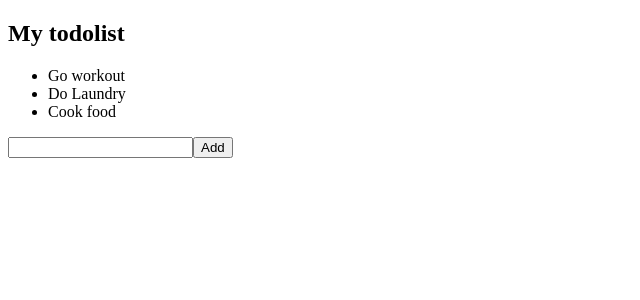
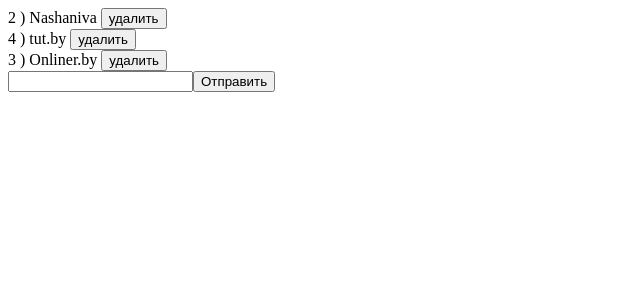
Before and after one commit to agropksg/vue-training, a Vue app: page / in a window 1280 px wide. Shown: the top 300 px of the page, without its empty margins (0-640 px from the left). Built offline with nearby package versions, Linux system fonts and the light colour scheme.

Commit message:
rewrite all project

```diff
--- a/src/App.vue
+++ b/src/App.vue
@@ -1,43 +1,42 @@
 <template>
   <div id="app">
-    <Todos :todos="todos" />
-    <AddTodo @addTodo="addTodo" />
+    <Todos v-bind:items = 'list' />
+    <AddTodoItem @add-func="addToList" />
   </div>
 </template>
 
 <script>
 import Todos from './components/Todos';
-import AddTodo from './components/AddTodo';
-
+import AddTodoItem from './components/AddTodoItem';
   export default {
     name: 'app',
     components:{
-    Todos, AddTodo
+      Todos, AddTodoItem
     },
     data(){
-    return{
-      todos:[
+      return {
+        list:[
           {
-          id:1,
-          title:'Go workout',
-          completed:false
+            id:2,
+            name:'Nashaniva',
+            status:true
           },
           {
-          id:2,
-          title:'Do Laundry',
-          completed:false
+            id:4,
+            name:'tut.by',
+            status:true
           },
           {
             id:3,
-          title:'Cook food',
-          completed:false
+            name:'Onliner.by',
+            status:true
           }
         ]
       }
     },
-  methods: {
-    addTodo(newTodoObj) {
-      this.todos.push(newTodoObj);
+    methods:{
+      addToList(obj){
+        this.list.push(obj);
       }
     }
   }
--- a/src/components/AddTodo.vue
+++ /dev/null
@@ -1,41 +0,0 @@
-<template>
-	<div>
-		<form @submit="addTodo">
-			<input type="text" v-model="title" name="title">
-			<button type="submit">Add</button>
-		</form>
-	</div>
-</template>
-
-<script>
-	import { v4 as uuidv4 } from 'uuid';
-
-	export default{
-		name:'AddTodo',
-		data(){
-			return {
-				title:''
-			}
-		},
-		// mounted () {
-		//   debugger;
-		// },
-		methods:{
-			addTodo(e){
-				e.preventDefault();
-
-				const newTodoObj = {
-					id: uuidv4(),
-					title: this.title,
-					completed: false
-				}
-
-				this.$emit('addTodo', newTodoObj);
-				this.title = '';
-			}
-		}
-	}
-
-</script>
-
-<style scoped></style>
--- /dev/null
+++ b/src/components/AddTodoItem.vue
@@ -0,0 +1,31 @@
+<template>
+  <form @submit="addFunc">
+    <input type="text" v-model="title" name="title">
+    <button type="submit">Отправить</button>
+  </form>
+</template>
+
+<script>
+
+import { v4 as uuidv4 } from 'uuid';
+
+export default {
+  name:'addTodoItem',
+  data(){
+    return {
+      title:''
+    }
+  },
+  methods:{
+    addFunc(event){
+      event.preventDefault();
+      const NewTodoObject = {
+        id: uuidv4(),
+        name:this.title,
+        status:true
+      }
+      this.$emit('add-func', NewTodoObject);
+    }
+  }
+}
+</script>
--- a/src/components/HelloWorld.vue
+++ /dev/null
@@ -1,58 +0,0 @@
-<template>
-  <div class="hello">
-    <h1>{{ msg }}</h1>
-    <p>
-      For a guide and recipes on how to configure / customize this project,<br>
-      check out the
-      <a href="https://cli.vuejs.org" target="_blank" rel="noopener">vue-cli documentation</a>.
-    </p>
-    <h3>Installed CLI Plugins</h3>
-    <ul>
-      <li><a href="https://github.com/vuejs/vue-cli/tree/dev/packages/%40vue/cli-plugin-babel" target="_blank" rel="noopener">babel</a></li>
-      <li><a href="https://github.com/vuejs/vue-cli/tree/dev/packages/%40vue/cli-plugin-eslint" target="_blank" rel="noopener">eslint</a></li>
-    </ul>
-    <h3>Essential Links</h3>
-    <ul>
-      <li><a href="https://vuejs.org" target="_blank" rel="noopener">Core Docs</a></li>
-      <li><a href="https://forum.vuejs.org" target="_blank" rel="noopener">Forum</a></li>
-      <li><a href="https://chat.vuejs.org" target="_blank" rel="noopener">Community Chat</a></li>
-      <li><a href="https://twitter.com/vuejs" target="_blank" rel="noopener">Twitter</a></li>
-      <li><a href="https://news.vuejs.org" target="_blank" rel="noopener">News</a></li>
-    </ul>
-    <h3>Ecosystem</h3>
-    <ul>
-      <li><a href="https://router.vuejs.org" target="_blank" rel="noopener">vue-router</a></li>
-      <li><a href="https://vuex.vuejs.org" target="_blank" rel="noopener">vuex</a></li>
-      <li><a href="https://github.com/vuejs/vue-devtools#vue-devtools" target="_blank" rel="noopener">vue-devtools</a></li>
-      <li><a href="https://vue-loader.vuejs.org" target="_blank" rel="noopener">vue-loader</a></li>
-      <li><a href="https://github.com/vuejs/awesome-vue" target="_blank" rel="noopener">awesome-vue</a></li>
-    </ul>
-  </div>
-</template>
-
-<script>
-export default {
-  name: 'HelloWorld',
-  props: {
-    msg: String
-  }
-}
-</script>
-
-<!-- Add "scoped" attribute to limit CSS to this component only -->
-<style scoped>
-h3 {
-  margin: 40px 0 0;
-}
-ul {
-  list-style-type: none;
-  padding: 0;
-}
-li {
-  display: inline-block;
-  margin: 0 10px;
-}
-a {
-  color: #42b983;
-}
-</style>
--- /dev/null
+++ b/src/components/RemoveBtn.vue
@@ -0,0 +1,18 @@
+<template>
+  <button @click="removeItem">удалить</button>
+</template>
+
+<script>
+
+export default{
+  name:'deleteBtn',
+  props:['item-id'],
+  methods:{
+    removeItem(){
+      this.$emit('remove-item');
+    }
+  }
+
+}
+
+</script>
--- a/src/components/Todo.vue
+++ b/src/components/Todo.vue
@@ -1,16 +1,22 @@
 <template>
-	<div>{{ todo.title }}</div>
+  <div class="todo-item" v-if="item.status">
+    {{ item.id }} ) {{ item.name }} <RemoveBtn @remove-item="removeItem" />
+  </div>
 </template>
 
 <script>
-	export default{
-		name:'Todo',
-		props:[
-			'todo'
-		]
-	}
-</script>
+import RemoveBtn from './RemoveBtn';
 
-<style scoped>
-
-</style>
+export default {
+  name: 'todo',
+  props:['item'],
+  components:{
+    RemoveBtn
+  },
+  methods:{
+    removeItem(){
+      this.item.status = false;
+    }
+  }
+}
+</script>>
--- a/src/components/Todos.vue
+++ b/src/components/Todos.vue
@@ -1,28 +1,16 @@
 <template>
-	<div>
-		<h2>My todolist</h2>
-		<ul>
-			<li v-bind:key="todo.id" v-for="todo in todos">
-				<Todo v-bind:todo="todo" />
-			</li>
-		</ul>
+  <div class="todos">
+    <Todo v-for="item in items" v-bind:key="item.id" v-bind:item="item" />
   </div>
-</template>
-
+</template>>
 <script>
 import Todo from './Todo';
 
-	export default{
-		name:'Todos',
+export default {
+  name:"todos",
+  props:['items'],
   components:{
     Todo
-		},
-		props:[
-			'todos'
-		]
+  }
 }
 </script>
-
-<style scoped>
-
-</style>
```
Lines whose indentation alone changed are shown as unchanged.
